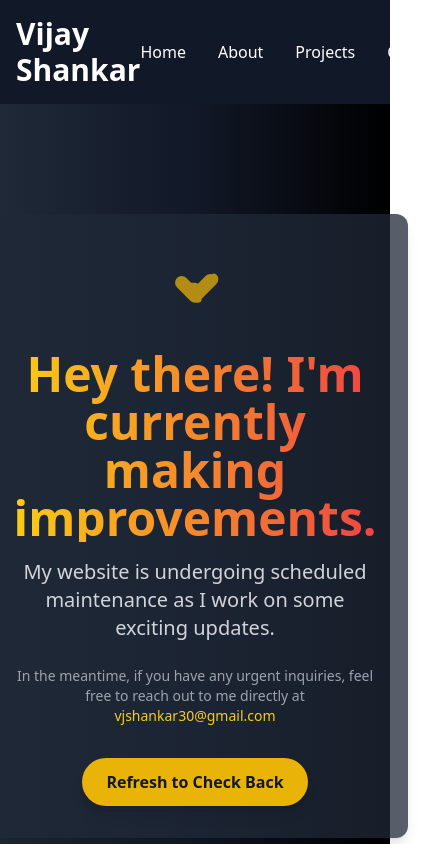
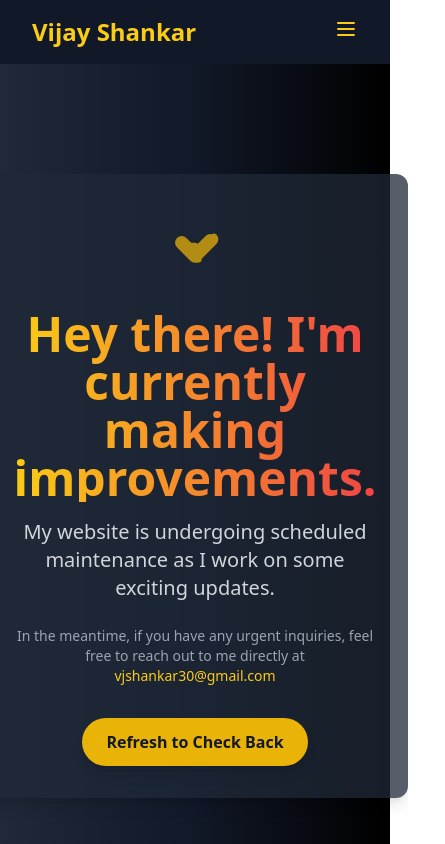
Before and after one commit to vijayshankar123/portfolio-website, a React (Vite) app: page / in a window 390 px wide. Shown: the top 844 px of the page, 445 px wide, since content can reach past the window. Built offline with nearby package versions, Linux system fonts and the light colour scheme.

Commit message:
added header/footer and made responsive

```diff
--- a/package.json
+++ b/package.json
@@ -17,13 +17,15 @@
     "react": "^18.3.1",
     "react-dom": "^18.3.1",
     "react-helmet": "^6.1.0",
-    "react-router-dom": "^6.27.0"
+    "react-router-dom": "^6.27.0",
+    "react-transition-group": "^4.4.5"
   },
   "devDependencies": {
     "@eslint/js": "^9.13.0",
     "@types/react": "^18.3.12",
     "@types/react-dom": "^18.3.1",
     "@types/react-helmet": "^6.1.11",
+    "@types/react-transition-group": "^4.4.11",
     "@vitejs/plugin-react": "^4.3.3",
     "autoprefixer": "^10.4.20",
     "eslint": "^9.13.0",
--- a/src/components/Footer.tsx
+++ b/src/components/Footer.tsx
@@ -7,8 +7,8 @@ import {
 
 const Footer = () => {
   return (
-    <footer className="bg-gray-800 text-white py-4">
-      <div className="max-w-4xl mx-auto flex justify-between items-center">
+    <footer className="bg-gray-800 text-white py-4 px-4 md:px-8">
+      <div className="max-w-4xl mx-auto flex flex-col md:flex-row justify-center md:justify-between items-center space-y-4 md:space-y-0">
         <div className="text-sm text-gray-400">
           &copy; {new Date().getFullYear()} Vijay Shankar. All rights reserved.
         </div>
--- a/src/components/Header.tsx
+++ b/src/components/Header.tsx
@@ -1,36 +1,113 @@
+import { useState, useRef, useEffect } from 'react';
 import { Link } from 'react-router-dom';
+import { CSSTransition } from 'react-transition-group';
 
 const Header = () => {
+  const [isOpen, setIsOpen] = useState(false);
+  const dropdownRef = useRef<HTMLDivElement | null>(null);
+
+  const toggleMenu = () => {
+    setIsOpen(!isOpen);
+  };
+
+  // Close the dropdown if a click happens outside
+  useEffect(() => {
+    const handleClickOutside = (event: MouseEvent) => {
+      if (
+        dropdownRef.current &&
+        !dropdownRef.current?.contains(event.target as Node)
+      ) {
+        setIsOpen(false);
+      }
+    };
+
+    document.addEventListener('mousedown', handleClickOutside);
+
+    // Cleanup the event listener on component unmount
+    return () => {
+      document.removeEventListener('mousedown', handleClickOutside);
+    };
+  }, []);
+
   return (
-    <header className="bg-gray-900 text-white py-4">
-      <div className="max-w-4xl mx-auto flex justify-between items-center px-4">
-        <h1 className="text-3xl font-semibold">
-          <Link to="/">Vijay Shankar</Link>
-        </h1>
-        <nav>
-          <ul className="flex space-x-8">
-            <li>
-              <Link to="/" className="hover:text-yellow-400">
-                Home
+    <header className="bg-gray-900 text-white py-4 px-8 flex justify-between items-center">
+      <div className="text-2xl font-bold">
+        <Link to="/" className="text-yellow-400 hover:text-yellow-500">
+          Vijay Shankar
         </Link>
-            </li>
-            <li>
+      </div>
+
+      <nav className="hidden md:flex space-x-8">
         <Link to="/about" className="hover:text-yellow-400">
           About
         </Link>
-            </li>
-            <li>
         <Link to="/projects" className="hover:text-yellow-400">
           Projects
         </Link>
-            </li>
-            <li>
         <Link to="/contact" className="hover:text-yellow-400">
           Contact
         </Link>
-            </li>
-          </ul>
       </nav>
+
+      {/* Dropdown Button for Small Screens */}
+      <div className="md:hidden relative" ref={dropdownRef}>
+        <button
+          onClick={toggleMenu}
+          className="text-yellow-400 focus:outline-none"
+          aria-label="Toggle menu"
+        >
+          {isOpen ? (
+            <svg
+              xmlns="http://www.w3.org/2000/svg"
+              fill="none"
+              viewBox="0 0 24 24"
+              stroke="currentColor"
+              className="w-6 h-6"
+            >
+              <path
+                strokeLinecap="round"
+                strokeLinejoin="round"
+                strokeWidth={2}
+                d="M6 18L18 6M6 6l12 12"
+              />
+            </svg>
+          ) : (
+            <svg
+              xmlns="http://www.w3.org/2000/svg"
+              fill="none"
+              viewBox="0 0 24 24"
+              stroke="currentColor"
+              className="w-6 h-6"
+            >
+              <path
+                strokeLinecap="round"
+                strokeLinejoin="round"
+                strokeWidth={2}
+                d="M4 6h16M4 12h16M4 18h16"
+              />
+            </svg>
+          )}
+        </button>
+
+        {/* Dropdown Menu with Faster Animation */}
+        <CSSTransition
+          in={isOpen}
+          timeout={300} // Reduced timeout for faster transition
+          classNames="dropdown"
+          unmountOnExit
+        >
+          <div className="absolute right-0 mt-2 bg-gray-800 text-white rounded-lg shadow-lg w-48 p-4 transition-all duration-200 ease-in-out">
+            <Link to="/about" className="block py-2 px-4 hover:bg-gray-700">
+              About
+            </Link>
+            <Link to="/projects" className="block py-2 px-4 hover:bg-gray-700">
+              Projects
+            </Link>
+            <Link to="/contact" className="block py-2 px-4 hover:bg-gray-700">
+              Contact
+            </Link>
+          </div>
+        </CSSTransition>
       </div>
     </header>
   );
--- a/src/index.css
+++ b/src/index.css
@@ -1,3 +1,27 @@
 @tailwind base;
 @tailwind components;
 @tailwind utilities;
+
+
+/* NAVBAR DROPDOWN */
+.dropdown-enter {
+  opacity: 0;
+  transform: translateY(-10px);
+}
+
+.dropdown-enter-active {
+  opacity: 1;
+  transform: translateY(0);
+  transition: opacity 150ms ease-in, transform 150ms ease-in;
+}
+
+.dropdown-exit {
+  opacity: 1;
+  transform: translateY(0);
+}
+
+.dropdown-exit-active {
+  opacity: 0;
+  transform: translateY(-10px);
+  transition: opacity 150ms ease-in, transform 150ms ease-in;
+}
```
Also changed, not shown: 1 other file (tests, documents, lock files or other folders). Lines whose indentation alone changed are shown as unchanged.
